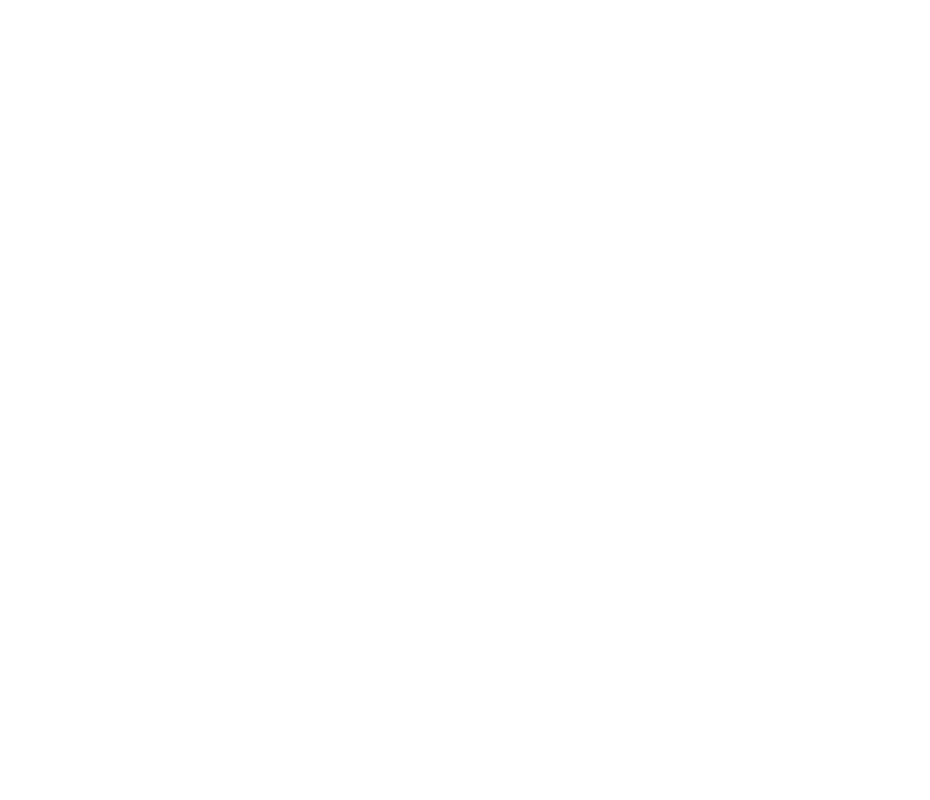
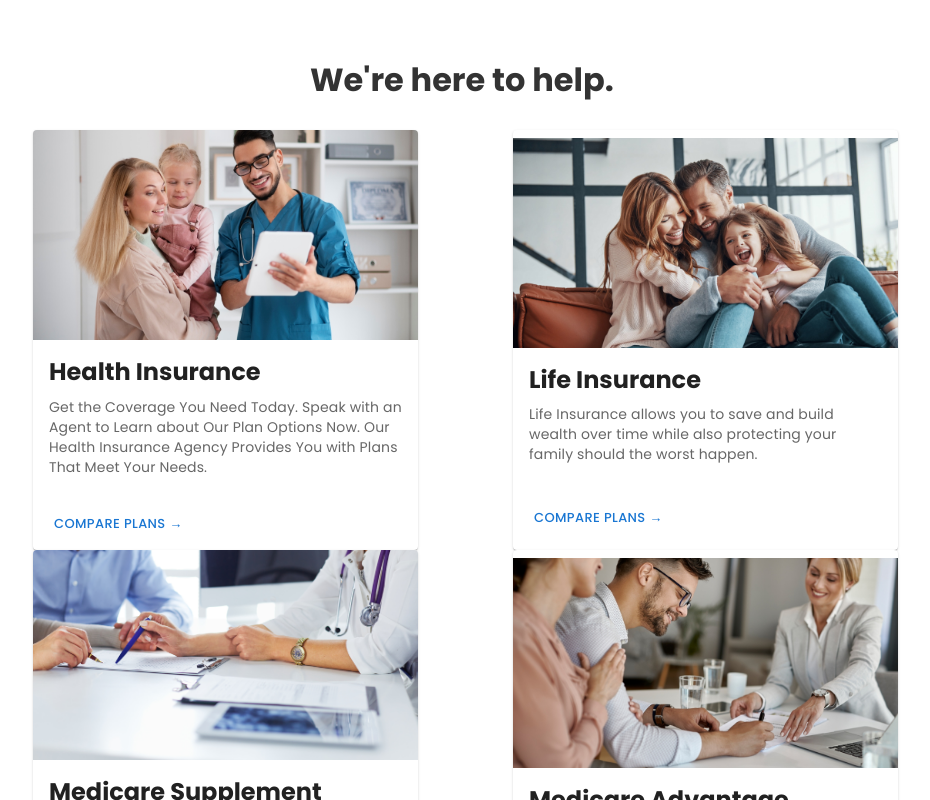
Before and after one commit to MQuirico/Challenge_A-Teamwork_Insurezella, a React (Vite) app: page / in a window 1280 px wide. Shown: the part 3140-3940 px from the top of the page, without its empty margins (185-1115 px from the left). Built offline with nearby package versions, Linux system fonts and the light colour scheme.

Commit message:
section6 completa (posicion boton "compare plans" a  revisar)

```diff
--- /dev/null
+++ b/src/components/homePage/section6/card/card.jsx
@@ -0,0 +1,36 @@
+import Card from '@mui/material/Card';
+import CardContent from '@mui/material/CardContent';
+import CardMedia from '@mui/material/CardMedia';
+import Typography from '@mui/material/Typography';
+import { Button, CardActionArea, CardActions } from '@mui/material';
+
+export default function Sect6Card({title, text, picture}) {
+  return (
+    <Card sx={{ width: 385, height: 420, display: 'flex', flexDirection: 'column', justifyContent: 'space-between' }}>
+    <CardActionArea sx={{ flexGrow: 1 }}>
+      <CardMedia
+        component="img"
+        height="140"
+        image={picture}
+        alt="green iguana"
+        sx={{
+          height: 210
+        }}
+      />
+      <CardContent>
+        <Typography gutterBottom variant="h5" component="div" sx={{ fontFamily: "Poppins, sans-serif", fontWeight: "bold" }}>
+          {title}
+        </Typography>
+        <Typography variant="body2" color="text.secondary" sx={{ fontFamily: "Poppins, sans-serif" }}>
+          {text}
+        </Typography>
+      </CardContent>
+    </CardActionArea>
+    <CardActions sx={{ padding: '16px' }}>
+      <Button size="small" color="primary" sx={{ fontFamily: "Poppins, sans-serif" }}>
+        Compare plans &#8594;
+      </Button>
+    </CardActions>
+  </Card>
+  );
+}
--- /dev/null
+++ b/src/components/homePage/section6/section6.css
@@ -0,0 +1,24 @@
+.section6{
+    position: relative;
+    top: 155vh;
+    justify-content: center;
+    width: 77vw;
+    padding-left: 10%;
+    padding-right: 10%;
+    display: flex;
+    flex-direction: column;
+
+}
+
+.section6 h2{
+    color: rgb(51, 51, 51);
+    text-align: center;
+    font-size: 200%
+}
+
+.sect6Cards{
+    width: 75vw;
+    display: grid;
+    grid-template-columns: repeat(2, minmax(200px, 1fr));
+    padding-left: 5vw;
+}
--- /dev/null
+++ b/src/components/homePage/section6/section6.jsx
@@ -0,0 +1,50 @@
+import picture1 from "../../../assets/doctor.jpg"
+import picture2 from "../../../assets/family-together-xxl.jpg"
+import picture3 from "../../../assets/medical-appointment.jpg"
+import picture4 from "../../../assets/man-signing.jpg"
+import Sect6Card from "./card/card"
+import "./section6.css"
+
+export default function Section6 (){
+    const cardsInfo = [
+        {
+            key: 1,
+            title: "Health Insurance",
+            text: "Get the Coverage You Need Today. Speak with an Agent to Learn about Our Plan Options Now. Our Health Insurance Agency Provides You with Plans That Meet Your Needs.",
+            picture: picture1,
+        },
+        {
+            key: 2,
+            title: "Life Insurance",
+            text: "Life Insurance allows you to save and build wealth over time while also protecting your family should the worst happen.",
+            picture: picture2,
+        },
+        {
+            key: 3,
+            title: "Medicare Supplement",
+            text: "With Medicare supplements, you won't have medical cost surprises, which could break your budget. Medicare supplements can help protect your finances from high costs, which can destroy your nest egg.",
+            picture: picture3,
+        },
+        {
+            key: 4,
+            title: "Medicare Advantage",
+            text: "Medicare Advantage Plans cover all Original Medicare services, and some offer drug, vision, hearing, dental, or wellness coverage.",
+            picture: picture4,
+        }
+    ]
+
+    return(
+        <>
+            <section className="section6">
+                <h2 className="sect6Title">
+                    We're here to help.
+                </h2>
+                <div className="sect6Cards">
+                    {cardsInfo.map(card =>
+                        <Sect6Card key={card.key} title={card.title} text={card.text} picture={card.picture} />
+                    )}
+                </div>
+            </section>
+        </>
+    )
+}
--- a/src/pages/homePage/homePage.jsx
+++ b/src/pages/homePage/homePage.jsx
@@ -4,6 +4,7 @@
 import Section3 from "../../components/homePage/section3/section3"
 import Section4 from "../../components/homePage/section4/section4"
 import Section5 from "../../components/homePage/section5/section5"
+import Section6 from "../../components/homePage/section6/section6"
 import "./homePage.css"
 
 export default function HomePage (){
@@ -15,6 +16,7 @@
            <Section3 />
            <Section4 />
            <Section5 />
+           <Section6 />
         </div>
     )
 }
```
